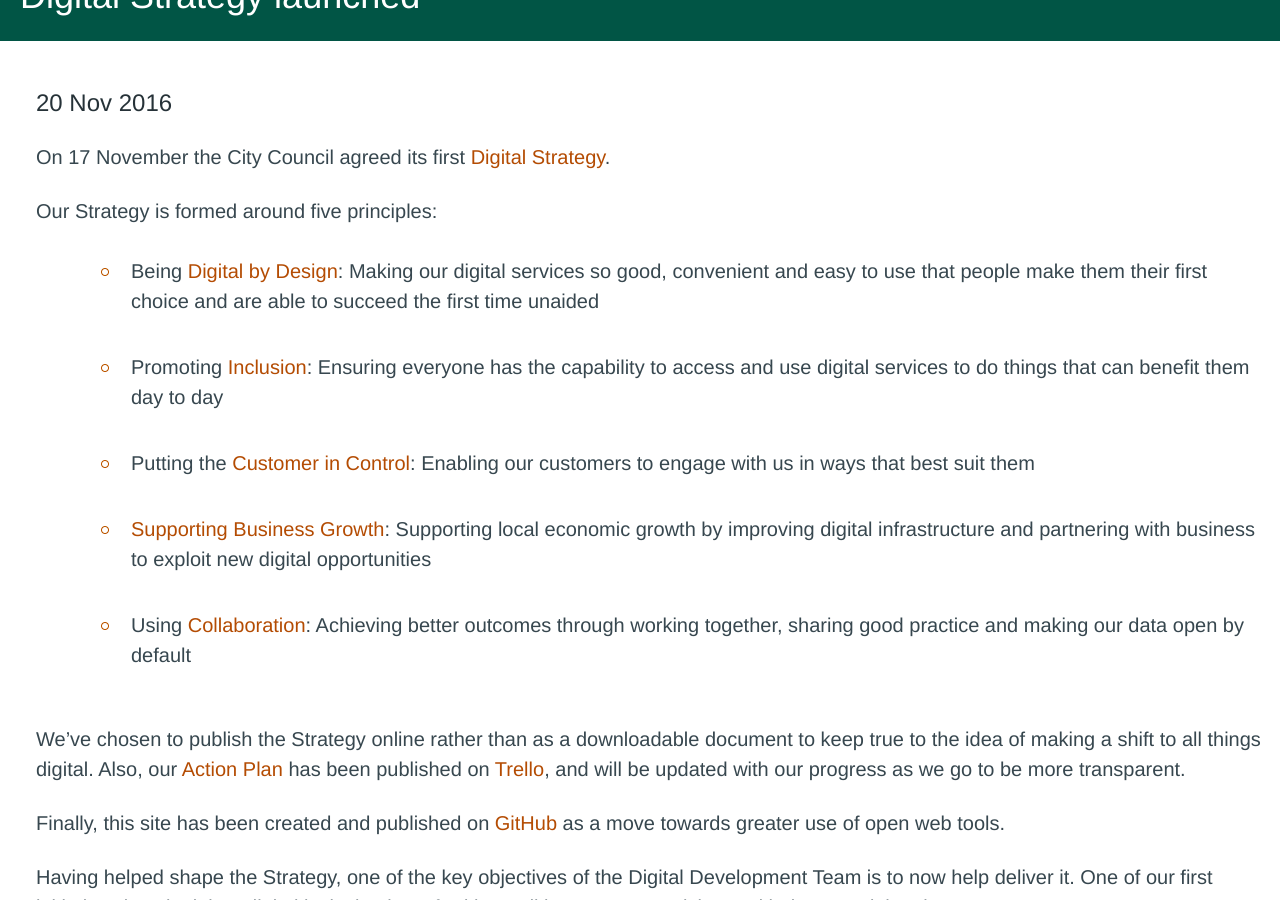
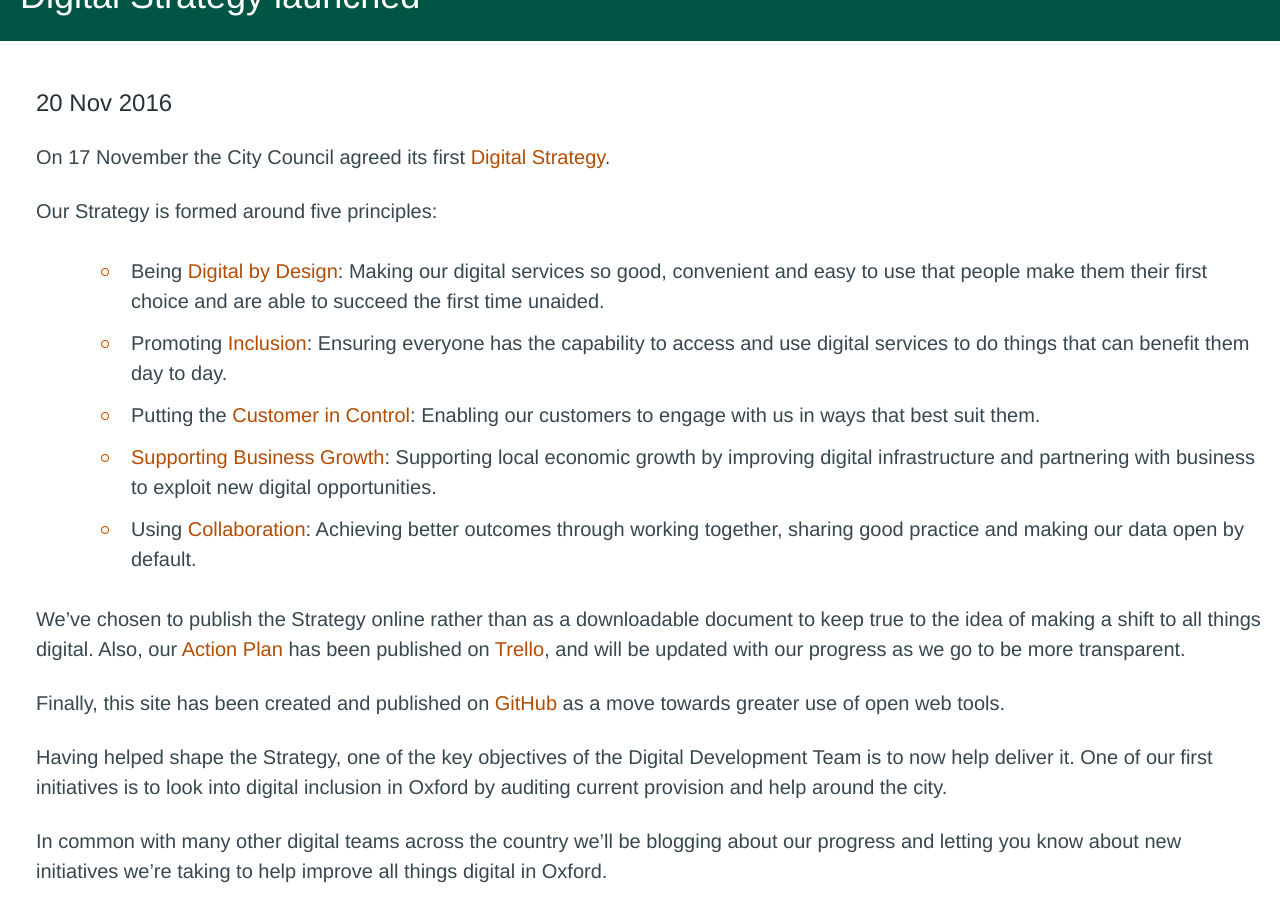
Before and after one commit to OxfordCityCouncil/OxfordCityCouncil.github.io, a Jekyll site: the page built from _posts/2016-11-20-digital-strategy-launched.md, in a window 1280 px wide and 900 px high, scrolled down 307 px. Built offline with Jekyll 4.4.1, drawn with Linux system fonts in a browser that asks for light colours.

Commit message:
sort spacing

```diff
--- a/_posts/2016-11-20-digital-strategy-launched.md
+++ b/_posts/2016-11-20-digital-strategy-launched.md
@@ -8,15 +8,11 @@ On 17 November the City Council agreed its first [Digital Strategy](https://oxfo
 
 Our Strategy is formed around five principles:
 
-* Being [Digital by Design](https://oxfordcitycouncil.github.io/strategy/digital-by-design.html): Making our digital services so good, convenient and easy to use that people make them their first choice and are able to succeed the first time unaided
-
-* Promoting [Inclusion](https://oxfordcitycouncil.github.io/strategy/inclusion.html): Ensuring everyone has the capability to access and use digital services to do things that can benefit them day to day
-
-* Putting the [Customer in Control](https://oxfordcitycouncil.github.io/strategy/customer-in-control.html): Enabling our customers to engage with us in ways that best suit them
-
-* [Supporting Business Growth](https://oxfordcitycouncil.github.io/strategy/supporting-business-growth.html): Supporting local economic growth by improving digital infrastructure and partnering with business to exploit new digital opportunities
-
-* Using [Collaboration](https://oxfordcitycouncil.github.io/strategy/collaboration.html): Achieving better outcomes through working together, sharing good practice and making our data open by default
+* Being [Digital by Design](https://oxfordcitycouncil.github.io/strategy/digital-by-design.html): Making our digital services so good, convenient and easy to use that people make them their first choice and are able to succeed the first time unaided.
+* Promoting [Inclusion](https://oxfordcitycouncil.github.io/strategy/inclusion.html): Ensuring everyone has the capability to access and use digital services to do things that can benefit them day to day.
+* Putting the [Customer in Control](https://oxfordcitycouncil.github.io/strategy/customer-in-control.html): Enabling our customers to engage with us in ways that best suit them.
+* [Supporting Business Growth](https://oxfordcitycouncil.github.io/strategy/supporting-business-growth.html): Supporting local economic growth by improving digital infrastructure and partnering with business to exploit new digital opportunities.
+* Using [Collaboration](https://oxfordcitycouncil.github.io/strategy/collaboration.html): Achieving better outcomes through working together, sharing good practice and making our data open by default.
 
 We've chosen to publish the Strategy online rather than as a downloadable document to keep true to the idea of making a shift to all things digital. Also, our [Action Plan](https://oxfordcitycouncil.github.io/strategy/action-plan.html) has been published on [Trello](https://trello.com), and will be updated with our progress as we go to be more transparent.
 
```
